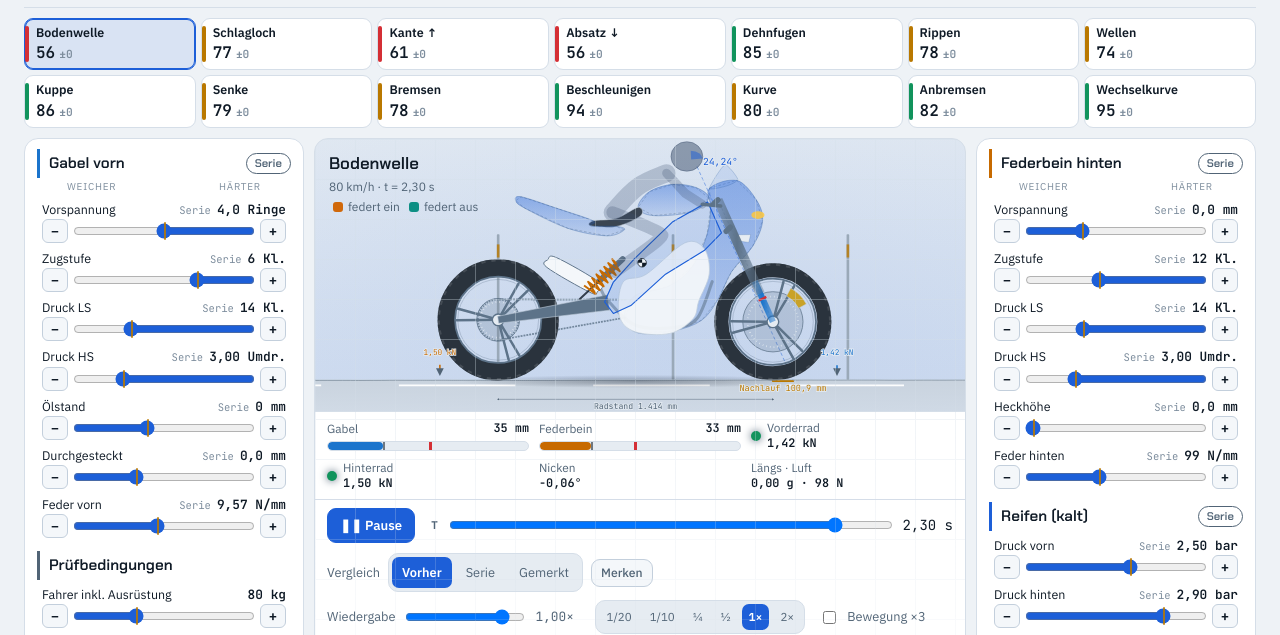
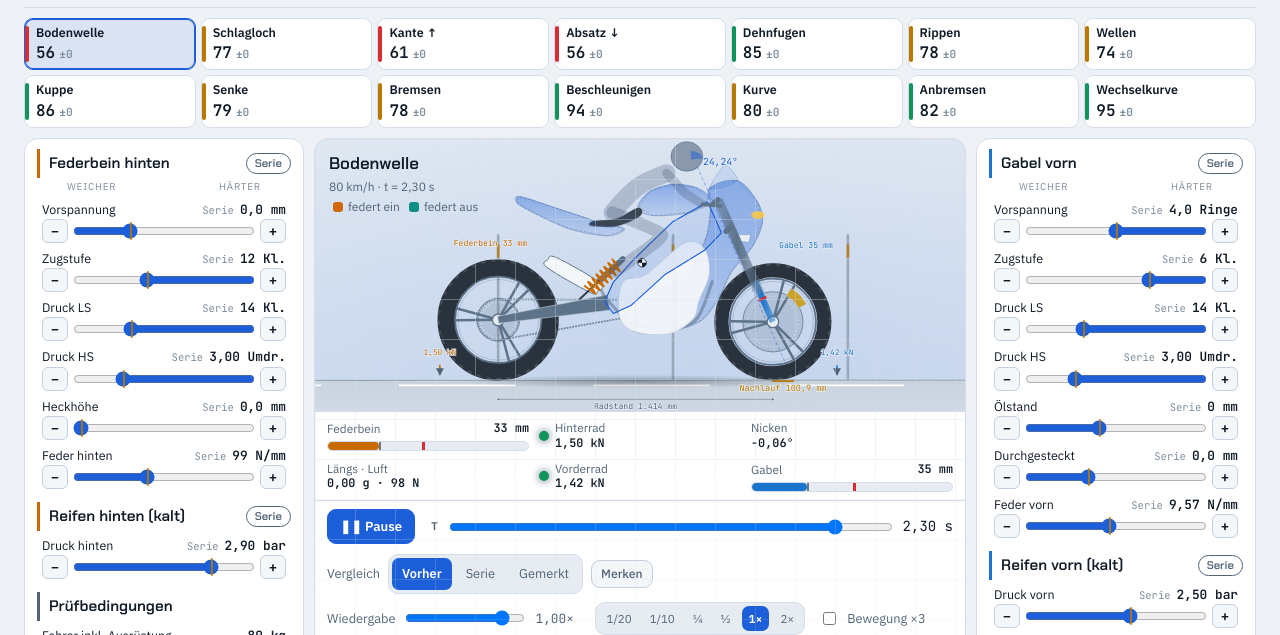
Before and after one commit to Gh01-sudo/Allgemein, a plain HTML site: page gsxr-fahrwerk/index.html in a window 1280 px wide. Shown: the part 120-755 px from the top of the page. Drawn offline with Linux system fonts and the light colour scheme; animation ran at ten frames a second.

Commit message:
Fahrwerkslabor: Anordnung wie an der Maschine (Federbein links, Gabel rechts), Beschriftung an Gabel und Federbein
Co-Authored-By: Claude Opus 5.5 <noreply@anthropic.com>
Claude-Session: https://claude.ai/code/session_01VhqtVaAAZ3f9jSHH8MxJh7

```diff
--- a/gsxr-fahrwerk/index.html
+++ b/gsxr-fahrwerk/index.html
@@ -77,7 +77,7 @@ button{font:inherit;color:inherit}
 .hud>div{display:flex;flex-direction:column;gap:2px}
 .hud .big{font-family:var(--f-display);font-size:1.05rem;font-weight:600}
 .hud .sub{font-size:.75rem;color:var(--muted)}
-.tele{display:grid;grid-template-columns:minmax(0,1.4fr) minmax(0,1.4fr) repeat(4,minmax(0,.8fr));gap:10px;padding:10px 14px;border-top:1px solid var(--line);background:var(--panel);font-size:.74rem;color:var(--muted);align-items:center}
+.tele{display:grid;grid-template-columns:minmax(0,1.4fr) repeat(4,minmax(0,.8fr)) minmax(0,1.4fr);gap:10px;padding:10px 14px;border-top:1px solid var(--line);background:var(--panel);font-size:.74rem;color:var(--muted);align-items:center}
 @media (max-width:760px){.tele{grid-template-columns:repeat(2,minmax(0,1fr))}}
 .tb-h{display:flex;justify-content:space-between;margin-bottom:3px}.tb-h b{color:var(--fg)}
 .tele .tr{position:relative;height:10px;border-radius:5px;background:var(--bg2);border:1px solid var(--line);overflow:hidden}
@@ -163,8 +163,8 @@ tr.act td{background:var(--accent-soft)}
 .player-row.opts{gap:4px 14px}
 .ratebox{flex-wrap:wrap}.ratebox input{width:140px}.ratebox output{min-width:52px}.ratebox .seg button{padding:4px 7px;font-size:.72rem}
 .bikebox .tele{padding:8px 12px}
-@media (max-width:1180px){.bench-main{grid-template-columns:minmax(0,1fr) minmax(0,1fr);grid-template-areas:"c c" "f r"}.bench-main .center{grid-area:c}.side-f{grid-area:f}.side-r{grid-area:r}}
-@media (max-width:700px){.bench-main{grid-template-columns:minmax(0,1fr);grid-template-areas:"c" "f" "r"}}
+@media (max-width:1180px){.bench-main{grid-template-columns:minmax(0,1fr) minmax(0,1fr);grid-template-areas:"c c" "r f"}.bench-main .center{grid-area:c}.side-f{grid-area:f}.side-r{grid-area:r}}
+@media (max-width:700px){.bench-main{grid-template-columns:minmax(0,1fr);grid-template-areas:"c" "r" "f"}}
 .side{background:var(--panel);border:1px solid var(--line);border-radius:14px;padding:10px 12px;display:flex;flex-direction:column;gap:2px;min-width:0}
 .side-h{display:flex;align-items:center;justify-content:space-between;gap:6px;padding:3px 0 3px 9px;border-left:3px solid var(--c);font-family:var(--f-display);font-weight:600;font-size:.95rem}
 .side-n{display:flex;justify-content:space-between;font-size:.62rem;text-transform:uppercase;letter-spacing:.08em;color:var(--dim);padding:0 30px}
@@ -356,10 +356,12 @@ footer{margin-top:28px;padding-top:14px;border-top:1px solid var(--line);font-si
   <section class="bench" aria-label="Prüfstand">
     <div class="parc" id="scenSeg" role="group" aria-label="Prüfsituation wählen"></div>
     <div class="bench-main">
-      <aside class="side side-f" aria-label="Gabel und Prüfbedingungen einstellen">
-        <div class="side-h" style="--c:var(--front)"><span>Gabel vorn</span><span class="chip mut" id="chgF">Serie</span></div>
+      <aside class="side side-r" aria-label="Federbein hinten und Prüfbedingungen einstellen">
+        <div class="side-h" style="--c:var(--rear)"><span>Federbein hinten</span><span class="chip mut" id="chgR">Serie</span></div>
         <div class="side-n"><span>weicher</span><span>härter</span></div>
-        <div id="sideF"></div>
+        <div id="sideR"></div>
+        <div class="side-h" style="--c:var(--rear);margin-top:8px"><span>Reifen hinten (kalt)</span><span class="chip mut" id="chgTR">Serie</span></div>
+        <div id="sideTR"></div>
         <div class="side-h" style="--c:var(--muted);margin-top:8px"><span>Prüfbedingungen</span></div>
         <div id="cond"></div>
         <div class="lbl" style="margin-top:4px">Straße</div>
@@ -403,12 +405,12 @@ footer{margin-top:28px;padding-top:14px;border-top:1px solid var(--line);font-si
           <p class="note" id="timeNote"></p>
         </div>
       </div>
-      <aside class="side side-r" aria-label="Federbein und Reifen einstellen">
-        <div class="side-h" style="--c:var(--rear)"><span>Federbein hinten</span><span class="chip mut" id="chgR">Serie</span></div>
+      <aside class="side side-f" aria-label="Gabel vorn einstellen">
+        <div class="side-h" style="--c:var(--front)"><span>Gabel vorn</span><span class="chip mut" id="chgF">Serie</span></div>
         <div class="side-n"><span>weicher</span><span>härter</span></div>
-        <div id="sideR"></div>
-        <div class="side-h" style="--c:var(--accent);margin-top:8px"><span>Reifen (kalt)</span><span class="chip mut" id="chgT">Serie</span></div>
-        <div id="sideT"></div>
+        <div id="sideF"></div>
+        <div class="side-h" style="--c:var(--front);margin-top:8px"><span>Reifen vorn (kalt)</span><span class="chip mut" id="chgTF">Serie</span></div>
+        <div id="sideTF"></div>
         <div class="side-h" style="--c:var(--muted);margin-top:8px"><span>Profil &amp; Aktionen</span></div>
         <div class="profwrap"></div>
         <div class="btnrow"><button class="btn sm" data-act="stock">Serie</button><button class="btn sm pri" data-act="rec">Empfehlung</button><button class="btn sm" data-act="undo" id="undoBtn" disabled>Rückgängig</button></div>
@@ -1187,6 +1189,7 @@ function buildSvg() {
   G_.tWb = T('var(--muted)', 42);
   G_.tLoadF = T('var(--front)', 40);
   G_.tLoadR = T('var(--rear)', 40);
+  G_.tFork = T('var(--front)', 42, 'middle'); G_.tShock = T('var(--rear)', 42, 'middle');
   svg.setAttribute('viewBox', VIEWS[viewMode]);
 }
 function drawBike(st) {
@@ -1283,6 +1286,9 @@ function drawBike(st) {
   tx(G_.tWb, { x: ax.x / 2, y: -150 }, `Radstand ${fmt(p.wb, 0)} mm`);
   tx(G_.tLoadF, { x: ax.x + 330, y: 60 + lf + 30 }, `${fmt((st.ftF || 0) / 1000, 2)} kN`);
   tx(G_.tLoadR, { x: -300, y: 60 + lr + 30 }, `${fmt((st.ftR || 0) / 1000, 2)} kN`);
+  const lab = (e, pt, name, mm, u) => { tx(e, pt, `${name} ${fmt(mm, 0)} mm`); e.setAttribute('fill', u > 0.03 ? 'var(--comp)' : u < -0.03 ? 'var(--reb)' : e === G_.tFork ? 'var(--front)' : 'var(--rear)'); };
+  lab(G_.tFork, { x: ax.x + 170, y: ax.y + 380 }, 'Gabel', st.sFr != null ? st.sFr : st.sF, st.vF || 0);
+  lab(G_.tShock, { x: p.axR.x - 40, y: p.axR.y + 380 }, 'Federbein', st.xRr != null ? st.xRr : st.xR, st.vR || 0);
   return p;
 }
 
@@ -1316,6 +1322,8 @@ function buildCut() {
   CUT.fBrT = ctext(160, 0, 'Druckstufe LS/HS', { 'font-size': 10 });
   CUT.fState = ctext(20, 380, '', { fill: 'var(--fg)', 'font-size': 11 });
   CUT.fVals = ctext(20, 396, '', { 'font-size': 10.5 });
+  // Gabel nach rechts (Front), Federbein nach links (Heck)
+  const gF = cel('g', { transform: 'translate(305,0)' }); while (cut.firstChild !== gF) gF.appendChild(cut.firstChild);
   // ---------- Federbein ----------
   const X = 300;
   ctext(X, 16, 'FEDERBEIN (Schnitt)', { fill: 'var(--rear)', 'font-weight': 600 });
@@ -1341,6 +1349,7 @@ function buildCut() {
   CUT.rEyeT = ctext(X + 96, 0, 'Zugstufe', { 'font-size': 10 });
   CUT.rState = ctext(X, 380, '', { fill: 'var(--fg)', 'font-size': 11 });
   CUT.rVals = ctext(X, 396, '', { 'font-size': 10.5 });
+  const gR = cel('g', { transform: 'translate(-290,0)' }); while (gF.nextSibling !== gR) gR.appendChild(gF.nextSibling);
 }
 const zig = (x0, x1, y0, y1, n) => { let d = `M${(x0 + x1) / 2},${y0.toFixed(1)}`; for (let i = 1; i <= n * 2; i++) d += `L${i % 2 ? x0 : x1},${(y0 + (y1 - y0) * i / (n * 2)).toFixed(1)}`; return d + `L${(x0 + x1) / 2},${y1.toFixed(1)}`; };
 function flowArrows(x, y, v, w) {
@@ -1450,7 +1459,7 @@ const STOCK_ALL = Object.assign({ rider: 80, passenger: 0, luggage: 0, fuel: 100
 const findCtl = k => CTL.flatMap(g => g.items).find(c => c.k === k);
 const PSHORT = { komfort: 'Komfort', sport: 'Sportlich', track: 'Rennstrecke', regen: 'Nässe' };
 const profSeg = () => `<div class="seg profSeg" role="group" aria-label="Einsatzprofil">${Object.entries(PROFILES).map(([k, p]) => `<button data-p="${k}" aria-pressed="false" title="${p.name}">${PSHORT[k] || p.name}</button>`).join('')}</div>`;
-const SIDE_F = ['fPre', 'fReb', 'fLS', 'fHS', 'fOil', 'fProt', 'kF'], SIDE_R = ['rPre', 'rReb', 'rLS', 'rHS', 'rShim', 'kR'], SIDE_T = ['pF', 'pR'];
+const SIDE_F = ['fPre', 'fReb', 'fLS', 'fHS', 'fOil', 'fProt', 'kF'], SIDE_R = ['rPre', 'rReb', 'rLS', 'rHS', 'rShim', 'kR'], SIDE_T = ['pF', 'pR'], SIDE_TF = ['pF'], SIDE_TR = ['pR'];
 const COND = ['rider', 'passenger', 'luggage', 'fuel', 'oilT'];
 const SHORT = { rider: 'Fahrer inkl. Ausrüstung', passenger: 'Sozius', luggage: 'Gepäck', fuel: 'Tank', oilT: 'Öltemperatur' };
 function ctlName(k) { const c = findCtl(k); return (SIDE_F.includes(k) ? 'Gabel · ' : SIDE_R.includes(k) ? 'Federbein · ' : SIDE_T.includes(k) ? 'Reifen · ' : '') + c.label; }
@@ -1463,7 +1472,7 @@ function rowHtml(k) {
 function buildControls() {
   $('#sideF').innerHTML = SIDE_F.map(rowHtml).join('');
   $('#sideR').innerHTML = SIDE_R.map(rowHtml).join('');
-  $('#sideT').innerHTML = SIDE_T.map(rowHtml).join('');
+  $('#sideTF').innerHTML = SIDE_TF.map(rowHtml).join(''); $('#sideTR').innerHTML = SIDE_TR.map(rowHtml).join('');
   $('.profwrap').innerHTML = profSeg();
   $('#cond').innerHTML = COND.map(rowHtml).join('') + `<div class="brow" title="Fahrgeschwindigkeit in allen Situationen"><div class="brow-h"><label for="speed">Tempo</label><output id="speedO">${speed} km/h</output></div>
     <div class="brow-c"><button data-spd="-5" aria-label="Tempo verringern">−</button><div class="rng"><input type="range" id="speed" min="20" max="280" step="5" value="${speed}"></div><button data-spd="5" aria-label="Tempo erhöhen">+</button></div></div>`;
@@ -1510,7 +1519,7 @@ function syncControls() {
   }
   $$('.profSeg button').forEach(b => b.setAttribute('aria-pressed', b.dataset.p === S.profile));
   const cnt = keys => keys.filter(k => Math.abs(S[k] - STOCK_ALL[k]) > 1e-6).length;
-  for (const [id, keys] of [['#chgF', SIDE_F], ['#chgR', SIDE_R], ['#chgT', SIDE_T]]) { const n = cnt(keys), e = $(id); e.textContent = n ? `${n} geändert` : 'Serie'; e.className = 'chip ' + (n ? 'info' : 'mut'); }
+  for (const [id, keys] of [['#chgF', SIDE_F], ['#chgR', SIDE_R], ['#chgTF', SIDE_TF], ['#chgTR', SIDE_TR]]) { const n = cnt(keys), e = $(id); e.textContent = n ? `${n} geändert` : 'Serie'; e.className = 'chip ' + (n ? 'info' : 'mut'); }
   $('#undoBtn').disabled = !UNDO.length;
 }
 /* ============================ EMPFEHLUNG ============================ */
@@ -1635,7 +1644,7 @@ function renderParc() {
 }
 function renderChange(idx) {
   const box = $('#change');
-  if (!LAST) { box.innerHTML = `<span class="cl">Prüfstand bereit</span><span>Stell links an der Gabel oder rechts am Federbein etwas um. Die Maschine fährt sofort mit der neuen Einstellung, die gestrichelte Kontur zeigt den Zustand davor.</span>`; return; }
+  if (!LAST) { box.innerHTML = `<span class="cl">Prüfstand bereit</span><span>Stell rechts an der Gabel oder links am Federbein etwas um. Die Maschine fährt sofort mit der neuen Einstellung, die gestrichelte Kontur zeigt den Zustand davor.</span>`; return; }
   let what = `<b>${LAST.label}</b>`;
   if (LAST.k) { const c = findCtl(LAST.k), to = S[LAST.k], dir = c.hard && to !== LAST.from ? ((to - LAST.from) * (c.hard === -1 ? -1 : 1) > 0 ? 'härter' : 'weicher') : ''; what += ` <span class="mono">${fmt(LAST.from, c.d)} → ${fmt(to, c.d)} ${c.unit.split(' ')[0]}</span>${dir ? ` <span class="chip ${dir === 'härter' ? 'warn' : 'info'}">${dir}</span>` : ''}`; }
   const a = LAST.run, b = RUN[LAST.scen];
@@ -1867,7 +1876,7 @@ function frameState(run, i, ex) {
   let sMax = run.F.x0; for (let j = 0; j <= i; j++) sMax = Math.max(sMax, run.F.x[j]);
   return {
     sF: run.F.x0 + (run.F.x[i] - run.F.x0) * ex, xR: run.R.x0 + (run.R.x[i] - run.R.x0) * ex, hF: run.F.zu[i] * ex, hR: run.R.zu[i] * ex,
-    dist: v * t * 1000, ftF: run.F.ft[i], ftR: run.R.ft[i], vF: run.F.v[i], vR: run.R.v[i], sMax: run.F.x0 + (sMax - run.F.x0) * ex,
+    dist: v * t * 1000, ftF: run.F.ft[i], ftR: run.R.ft[i], vF: run.F.v[i], vR: run.R.v[i], sFr: run.F.x[i], xRr: run.R.x[i], sMax: run.F.x0 + (sMax - run.F.x0) * ex,
     road: x => sc.raw(v * t - M.wb0 / 1000 + x / 1000) * 1000 * ex, t
   };
 }
@@ -1896,9 +1905,9 @@ function renderTele(i) {
   let mF = 0, mR = 0; for (let j = 0; j <= i; j++) { mF = Math.max(mF, r.F.x[j]); mR = Math.max(mR, r.R.x[j]); }
   const bar = (lbl, v, mx, cv, tr, col) => `<div class="tb"><div class="tb-h"><span>${lbl}</span><b class="mono">${fmt(v, 0)} mm</b></div><div class="tr"><div class="fill" style="width:${clamp(v / tr * 100, 0, 100)}%;background:${col}"></div><div class="mx" style="left:${clamp(mx / tr * 100, 0, 100)}%" title="Kabelbinder"></div><div class="gh" style="left:${clamp(cv / tr * 100, 0, 100)}%" title="${cmpLabel()}"></div></div></div>`;
   const lamp = (lbl, ft, st, slip, slipTxt) => { const lift = ft < 0.05 * st, bad = lift || slip; return `<div class="tl"><span class="lamp" style="background:var(--${bad ? 'bad' : 'good'})"></span><span>${lbl}<br><b class="mono">${lift ? 'abgehoben' : slip ? slipTxt : fmt(ft / 1000, 2) + ' kN'}</b></span></div>`; };
-  $('#tele').innerHTML = bar('Gabel', r.F.x[i], mF, c.F.x[i], M.travelF, 'var(--front)') + bar('Federbein', r.R.x[i], mR, c.R.x[i], M.travelR, 'var(--rear)') +
-    lamp('Vorderrad', r.F.ft[i], r.F.static, r.F.slip && r.F.slip[i], 'blockiert') + lamp('Hinterrad', r.R.ft[i], r.R.static, r.R.slip && r.R.slip[i], r.axg[i] > 0 ? 'dreht durch' : 'rutscht') +
-    `<div class="tl"><span>Nicken<br><b class="mono">${r.pitch[i] >= 0 ? '+' : ''}${fmt(r.pitch[i], 2)}°</b></span></div><div class="tl"><span>Längs · Luft<br><b class="mono">${fmt(r.axg[i], 2)} g · ${fmt(r.drag, 0)} N</b></span></div>`;
+  $('#tele').innerHTML = bar('Federbein', r.R.x[i], mR, c.R.x[i], M.travelR, 'var(--rear)') + lamp('Hinterrad', r.R.ft[i], r.R.static, r.R.slip && r.R.slip[i], r.axg[i] > 0 ? 'dreht durch' : 'rutscht') +
+    `<div class="tl"><span>Nicken<br><b class="mono">${r.pitch[i] >= 0 ? '+' : ''}${fmt(r.pitch[i], 2)}°</b></span></div><div class="tl"><span>Längs · Luft<br><b class="mono">${fmt(r.axg[i], 2)} g · ${fmt(r.drag, 0)} N</b></span></div>` +
+    lamp('Vorderrad', r.F.ft[i], r.F.static, r.F.slip && r.F.slip[i], 'blockiert') + bar('Gabel', r.F.x[i], mF, c.F.x[i], M.travelF, 'var(--front)');
 }
 let rafId = 0; // genau eine laufende Abspielschleife
 // Wiedergabegeschwindigkeit: logarithmischer Regler von 0,02× bis 2× (Mitte des Weges = feine Zeitlupe)
```
